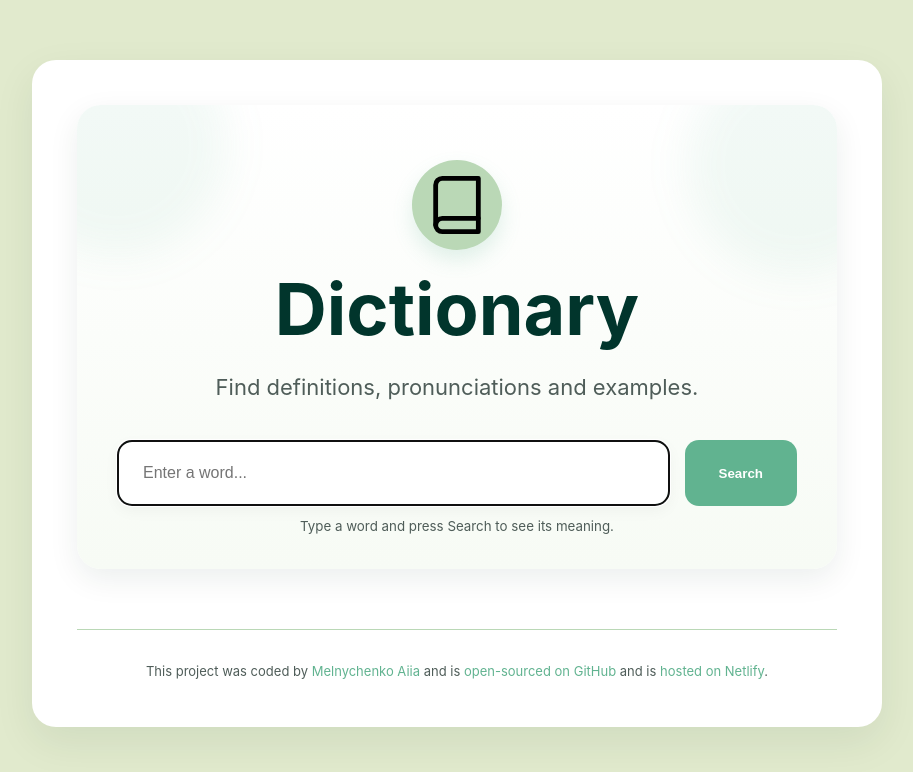
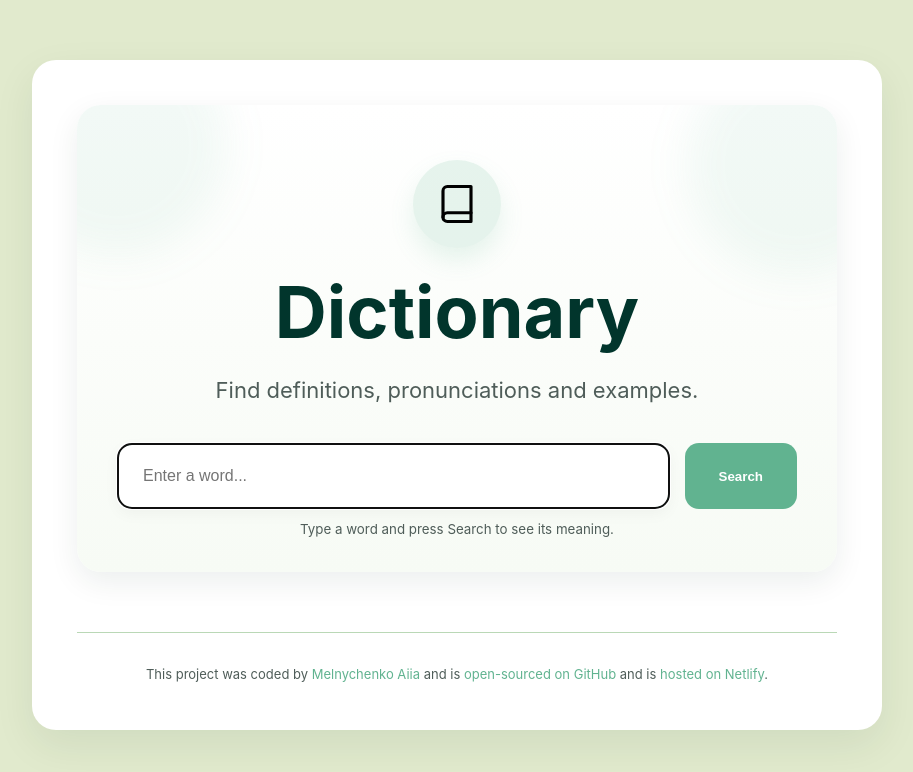
Before and after one commit to MelAiia/dictionary-react-app, a React (Vite) app: page / in a window 1280 px wide. Shown: the top 772 px of the page, without its empty margins (183-1096 px from the left). Built offline with nearby package versions, Linux system fonts and the light colour scheme.

Commit message:
Changed Header.css

```diff
--- a/src/styles/Header.css
+++ b/src/styles/Header.css
@@ -33,25 +33,27 @@
 }
 
 .Header-icon {
-  width: 90px;
+  width: 88px;
+  height: 88px;
 
-  height: 90px;
+  margin: 0 auto 20px;
 
-  margin: 0 auto;
+  display: flex;
+  justify-content: center;
+  align-items: center;
 
   border-radius: 50%;
 
-  background: var(--border);
+  background: rgba(97, 179, 144, 0.15);
 
-  display: flex;
+  box-shadow: 0 12px 25px rgba(97, 179, 144, 0.15);
+}
 
-  justify-content: center;
+.Header-icon img {
+  width: 42px;
+  height: 42px;
 
-  align-items: center;
-
-  font-size: 42px;
-
-  box-shadow: 0 10px 20px rgba(97, 179, 144, 0.18);
+  color: var(--dark);
 }
 
 .Header-decoration {
@@ -77,3 +79,8 @@
   right: -70px;
   top: -50px;
 }
+
+.Header-content {
+  position: relative;
+  z-index: 2;
+}
```
